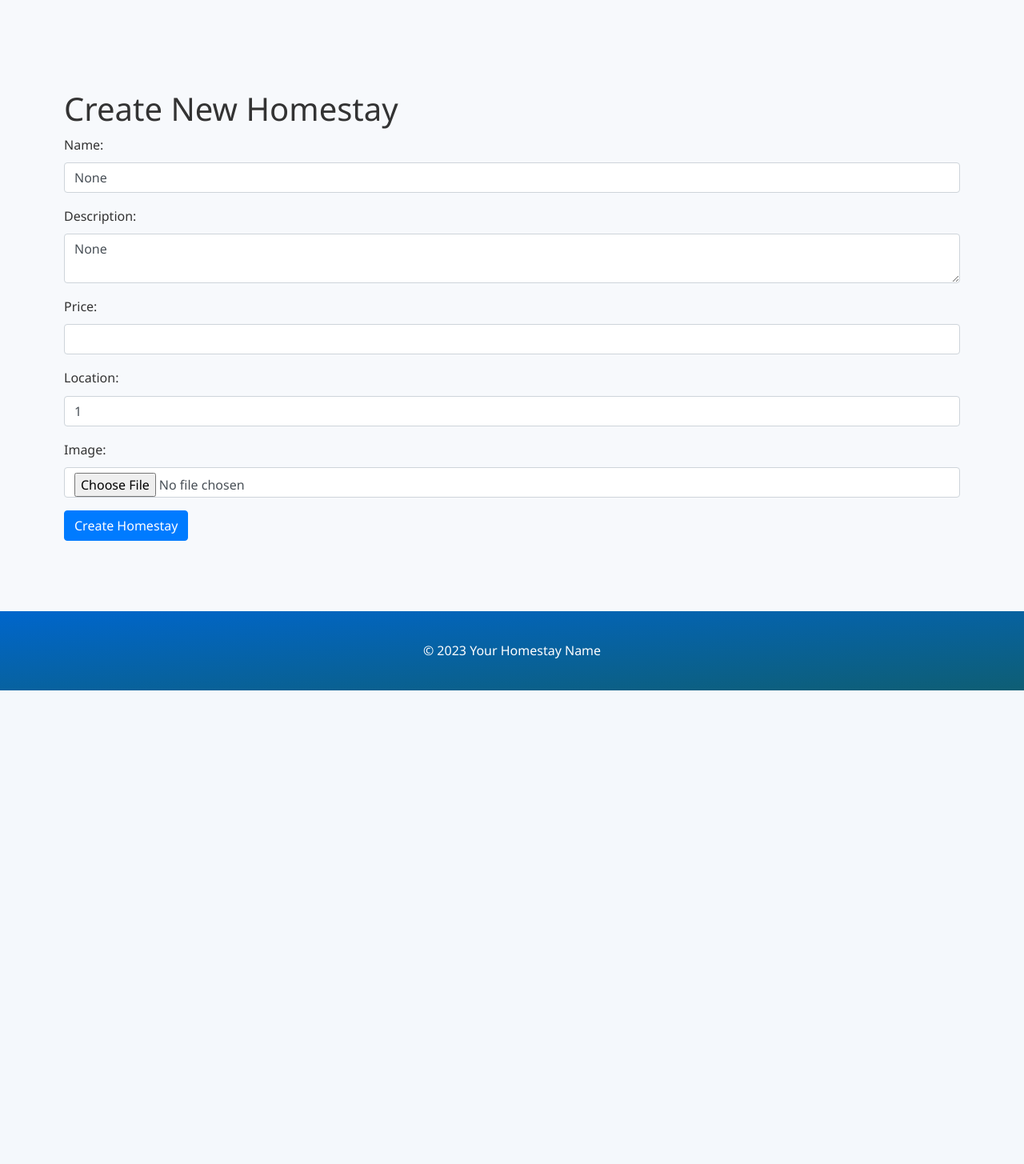
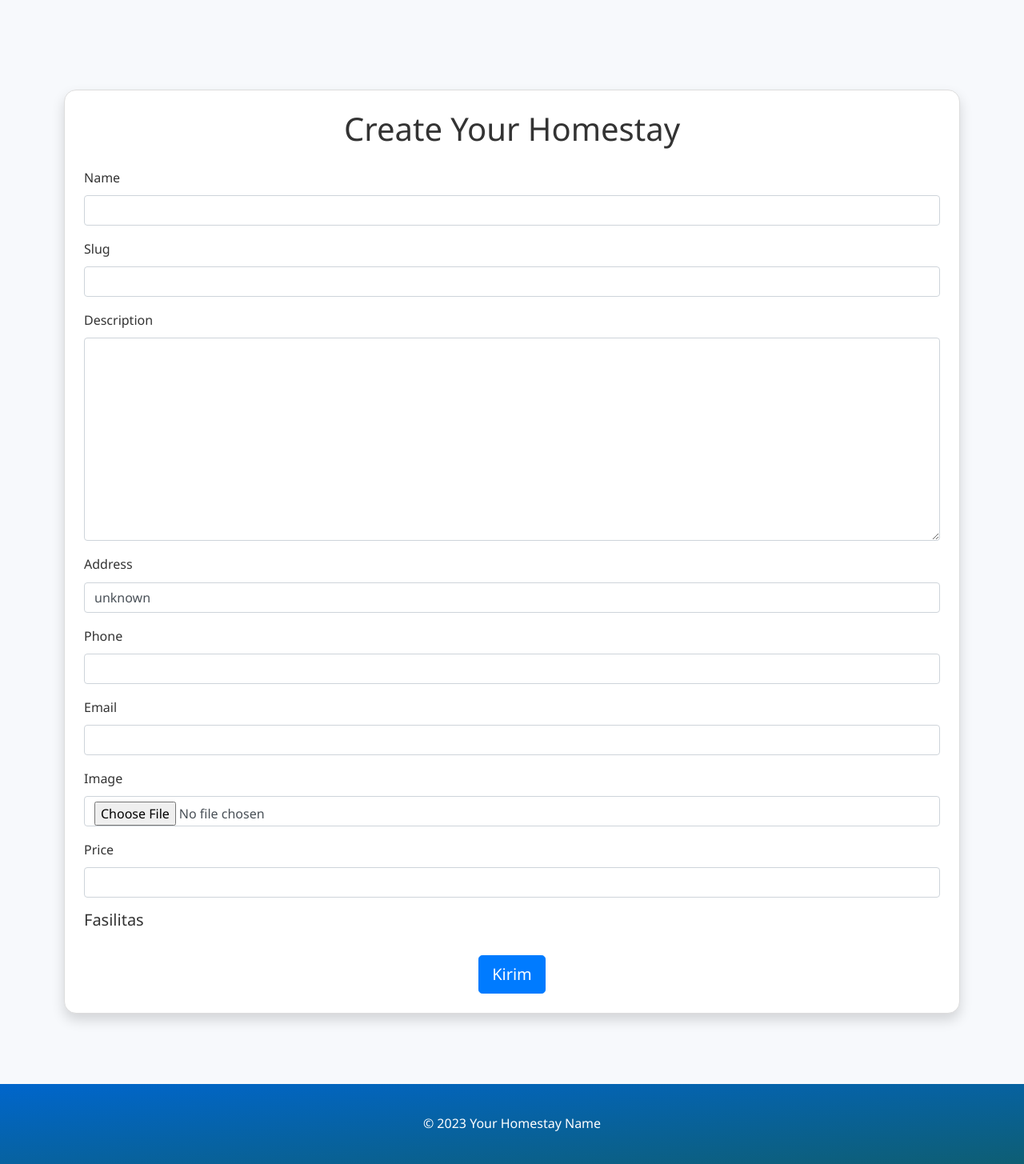
Before and after one commit to pradiptadewan/fp_django_softuni, a Django app: page /homestays/create/ in a window 1280 px wide. Shown: the part 135-1590 px from the top of the page at 80% size. Before the commit the page ends 998 px from the top, so only its background shows below. Run offline with Django 5.2, Linux system fonts and the light colour scheme; the visitor is signed in with stand-in values (Sample User, id 1); data that the repository does not hold is empty; some libraries are stand-ins or nearby versions.

Commit message:
progres akhir

```diff
--- a/homestay/form.py
+++ b/homestay/form.py
@@ -1,7 +1,7 @@
 from django import forms
 from django.contrib.auth.forms import UserCreationForm
 from django.contrib.auth.models import User
-from .models import Booking, UserProfile, Room, Review, Homestay, Location, Facility
+from .models import Booking, UserProfile, Room, Review, Homestay, Facility
 
 
 # Form Registrasi Pengguna
@@ -25,6 +25,18 @@ class RegisterForm(UserCreationForm):
             user.save()
         return user
 
+# Form untuk Mengedit Profil Pengguna
+class UserProfileForm(forms.ModelForm):
+    class Meta:
+        model = UserProfile
+        fields = ['phone_number', 'address']  # Daftar field yang ingin diupdate
+
+    def __init__(self, *args, **kwargs):
+        user = kwargs.pop('user', None)  # Ambil user dari parameter
+        super().__init__(*args, **kwargs)
+        if user:
+            self.instance.user = user  # Set user yang sedang login jika ada
+
 
 # Form Pemesanan Kamar
 class BookingForm(forms.ModelForm):
@@ -44,6 +56,7 @@ class BookingForm(forms.ModelForm):
             raise forms.ValidationError("Check-out date must be after the check-in date.")
 
         return cleaned_data
+
 # Form Review
 class ReviewForm(forms.ModelForm):
     class Meta:
@@ -57,17 +70,6 @@ class ReviewForm(forms.ModelForm):
             initial=homestay_id
         )
 
-# Form untuk Mengedit Profil Pengguna
-class UserProfileForm(forms.ModelForm):
-    class Meta:
-        model = UserProfile
-        fields = ['phone_number', 'address']  # Daftar field yang ingin diupdate
-
-    def __init__(self, *args, **kwargs):
-        user = kwargs.pop('user', None)  # Ambil user dari parameter
-        super().__init__(*args, **kwargs)
-        if user:
-            self.instance.user = user  # Set user yang sedang login jika ada
 
 # Form untuk Mengedit Room
 class RoomUpdateForm(forms.ModelForm):
@@ -77,19 +79,37 @@ class RoomUpdateForm(forms.ModelForm):
 
 # Membuat Homestay
 class HomestayForm(forms.ModelForm):
+    facilities = forms.ModelMultipleChoiceField(
+        queryset=Facility.objects.all(),
+        widget=forms.CheckboxSelectMultiple(attrs={
+            'class': 'form-check-input',  # Tambahkan class Bootstrap
+        }),
+        required=False
+    )
+
+
     class Meta:
         model = Homestay
-        fields = ['name', 'slug', 'description', 'address', 'phone', 'email', 'image', 'facilities', 'location',
-                  'price']
-
-    def __init__(self, *args, **kwargs):
-        super().__init__(*args, **kwargs)
-        # Menambahkan fasilitas yang tersedia di form
-        self.fields['facilities'].queryset = Facility.objects.all()
-        self.fields['location'].queryset = Location.objects.all()
+        fields = ['name', 'slug', 'description', 'address', 'phone', 'email', 'image', 'facilities', 'price']
 
     def clean_slug(self):
         slug = self.cleaned_data['slug']
         if Homestay.objects.filter(slug=slug).exists():
             raise forms.ValidationError("Slug already exists. Please choose a different one.")
         return slug
+
+    def clean_facilities(self):
+        facilities = self.cleaned_data.get('facilities')
+        if not facilities:
+            raise forms.ValidationError("Please select at least one facility.")
+        return facilities
+
+#Membuat Kamar
+class RoomForm(forms.ModelForm):
+    class Meta:
+        model = Room
+        fields = ['name', 'description', 'price', 'image', 'number_of_guests', 'availability']
+
+    def __init__(self, *args, **kwargs):
+        super().__init__(*args, **kwargs)
+        self.fields['availability'].initial = True
--- a/homestay/models.py
+++ b/homestay/models.py
@@ -55,6 +55,7 @@ class Homestay(models.Model):
 
     def get_absolute_url(self):
         return reverse('homestay_detail', args=[self.slug])
+
 
 
 # Model untuk Room
--- a/homestay/templates/homestay/homestay_detail.html
+++ b/homestay/templates/homestay/homestay_detail.html
@@ -51,6 +51,11 @@
       {% endfor %}
     </div>
 
+    <!-- Add Room Button -->
+    <div class="text-center mt-4">
+      <a href="{% url 'create_room' homestay.pk %}" class="btn btn-success btn-lg">Add Room</a>
+    </div>
+
     <!-- Reviews Section -->
     <h2 class="my-4 text-center text-dark">Guest Reviews</h2>
     <div class="row">
--- a/homestay/templates/homestay/homestay_form.html
+++ b/homestay/templates/homestay/homestay_form.html
@@ -1,88 +1,59 @@
 {% extends 'homestay/base.html' %}
+{% load widget_tweaks %}
+
+{% block title %}Formulir Pemesanan Homestay{% endblock %}
 
 {% block content %}
 <div class="container mt-5">
-    <h1>Create New Homestay</h1>
+  <div class="card shadow p-4">
+    <h1 class="mb-4 text-center">Create Your Homestay</h1>
 
-    <form method="post" enctype="multipart/form-data">
+    <form method="post" enctype="multipart/form-data" novalidate>
       {% csrf_token %}
 
-      <!-- Form Group: Name -->
-      <div class="form-group">
-        <label for="id_name">Name:</label>
-        <input type="text" name="name" id="id_name" class="form-control" value="{{ form.name.value }}">
-        {% if form.name.errors %}
-          <div class="invalid-feedback">
-            <ul>
-              {% for error in form.name.errors %}
-                <li>{{ error }}</li>
+      <!-- Bagian Input Selain Facilities -->
+      {% for field in form.visible_fields %}
+        {% if field.field.widget.input_type != "checkbox" %}
+          <div class="mb-3">
+            <!-- Input Label -->
+            <label for="{{ field.id_for_label }}" class="form-label">{{ field.label }}</label>
+            <!-- Default Input -->
+            {{ field|add_class:"form-control" }}
+
+            <!-- Error Messages -->
+            {% if field.errors %}
+              <div class="invalid-feedback d-block">
+                {% for error in field.errors %}
+                  <p class="mb-0">{{ error }}</p>
                 {% endfor %}
-            </ul>
               </div>
             {% endif %}
           </div>
+        {% endif %}
+      {% endfor %}
 
-      <!-- Form Group: Description -->
-      <div class="form-group">
-        <label for="id_description">Description:</label>
-        <textarea name="description" id="id_description" class="form-control">{{ form.description.value }}</textarea>
-        {% if form.description.errors %}
-          <div class="invalid-feedback">
-            <ul>
-              {% for error in form.description.errors %}
-                <li>{{ error }}</li>
+      <!-- Bagian Facilities -->
+    <h5>Fasilitas</h5>
+        <div class="row">
+            {% for checkbox in form.facilities %}
+                <div class="col-md-4 mb-2">
+                <div class="form-check">
+                    {{ checkbox.tag }}  <!-- Render input checkbox -->
+                    <label class="form-check-label" for="{{ checkbox.id_for_label }}">
+                    {{ checkbox.choice_label }}
+                    </label>
+                </div>
+                </div>
             {% endfor %}
-            </ul>
-          </div>
-        {% endif %}
         </div>
 
-      <!-- Form Group: Price -->
-      <div class="form-group">
-        <label for="id_price">Price:</label>
-        <input type="number" name="price" id="id_price" class="form-control" value="{{ form.price.value }}">
-        {% if form.price.errors %}
-          <div class="invalid-feedback">
-            <ul>
-              {% for error in form.price.errors %}
-                <li>{{ error }}</li>
-              {% endfor %}
-            </ul>
+
+
+      <!-- Submit Button -->
+      <div class="text-center mt-4">
+        <button type="submit" class="btn btn-primary btn-lg">Kirim</button>
       </div>
-        {% endif %}
-      </div>
-
-      <!-- Form Group: Location -->
-      <div class="form-group">
-        <label for="id_location">Location:</label>
-        <input type="text" name="location" id="id_location" class="form-control" value="{{ form.location.value }}">
-        {% if form.location.errors %}
-          <div class="invalid-feedback">
-            <ul>
-              {% for error in form.location.errors %}
-                <li>{{ error }}</li>
-              {% endfor %}
-            </ul>
-          </div>
-        {% endif %}
-      </div>
-
-      <!-- Form Group: Image -->
-      <div class="form-group">
-        <label for="id_image">Image:</label>
-        <input type="file" name="image" id="id_image" class="form-control">
-        {% if form.image.errors %}
-          <div class="invalid-feedback">
-            <ul>
-              {% for error in form.image.errors %}
-                <li>{{ error }}</li>
-              {% endfor %}
-            </ul>
-          </div>
-        {% endif %}
-      </div>
-
-      <button type="submit" class="btn btn-primary">Create Homestay</button>
     </form>
   </div>
+</div>
 {% endblock %}
--- a/homestay/urls.py
+++ b/homestay/urls.py
@@ -2,7 +2,8 @@ from django.urls import path
 from django.contrib.auth.decorators import login_required
 from django.conf import settings
 from django.conf.urls.static import static
-from django.contrib.auth import views as auth_views  # Tambahkan ini
+from django.contrib.auth import views as auth_views
+from . import views
 from .views import (
     home, about, contact,
     RoomListView, RoomDetailView,
@@ -10,7 +11,7 @@ from .views import (
     UserBookingListView,
     HomestayListView, HomestayDetailView, HomestayCreateView,
     AddReviewView,
-    register, login_view, logout_view, profile, edit_profile  # Import edit_profile
+    register, login_view, logout_view, profile, edit_profile,
 )
 
 urlpatterns = [
@@ -22,6 +23,7 @@ urlpatterns = [
     # Rooms
     path('rooms/', login_required(RoomListView.as_view()), name='rooms'),  # Daftar kamar
     path('rooms/<int:pk>/', login_required(RoomDetailView.as_view()), name='room_detail'),  # Detail kamar
+    path('homestay/<int:homestay_id>/create_room/', views.create_room, name='create_room'), #Membuat Kamar
 
     # User Authentication
     path('register/', register, name='register'),  # Halaman registrasi
@@ -42,6 +44,7 @@ urlpatterns = [
     path('bookings/', login_required(UserBookingListView.as_view()), name='bookings'),  # Daftar booking pengguna (login diperlukan)
     path('room/<int:pk>/book/', BookingCreateView.as_view(), name='booking_create'),
     path('booking/<int:pk>/confirm/', booking_confirm, name='booking_confirm'),
+
     # Homestays
     path('homestays/', login_required(HomestayListView.as_view()), name='homestays'),  # Daftar homestay
     path('homestays/<int:pk>/', login_required(HomestayDetailView.as_view()), name='homestay_detail'),  # Detail homestay
--- a/homestay/views.py
+++ b/homestay/views.py
@@ -7,7 +7,7 @@ from django.urls import reverse_lazy
 from django.contrib import messages
 from django.contrib.auth.mixins import LoginRequiredMixin
 from .models import Booking, Room, Review, UserProfile
-from .form import BookingForm, RegisterForm, ReviewForm, UserProfileForm
+from .form import BookingForm, RegisterForm, ReviewForm, UserProfileForm, RoomForm
 from .models import Homestay
 from .form import HomestayForm
 
@@ -144,6 +144,25 @@ class UserBookingListView(LoginRequiredMixin, ListView):
     def get_queryset(self):
         return Booking.objects.filter(user=self.request.user)
 
+
+# Homestay Create View (CBV)
+class HomestayCreateView(LoginRequiredMixin, CreateView):
+    model = Homestay
+    form_class = HomestayForm
+    template_name = 'homestay/homestay_form.html'
+    success_url = reverse_lazy('homestays')  # Redirect ke daftar homestay setelah berhasil
+
+    def form_valid(self, form):
+        # Tetapkan pemilik homestay ke pengguna yang sedang login
+        form.instance.owner = self.request.user
+        response = super().form_valid(form)
+
+        # Menyimpan fasilitas yang dipilih (ManyToMany)
+        if 'facilities' in form.cleaned_data:
+            form.instance.facilities.set(form.cleaned_data['facilities'])
+
+        return response
+
 # Homestay List View
 class HomestayListView(ListView):
     model = Homestay
@@ -188,17 +207,6 @@ class AddReviewView(LoginRequiredMixin, CreateView):
         return reverse_lazy('homestay_detail', kwargs={'pk': self.kwargs['pk']})
 
 
-# Homestay Create View (CBV)
-class HomestayCreateView(LoginRequiredMixin, CreateView):
-    model = Homestay
-    form_class = HomestayForm
-    template_name = 'homestay/homestay_form.html'
-    success_url = reverse_lazy('homestays')
-
-    def form_valid(self, form):
-        # Menetapkan pemilik homestay ke pengguna yang sedang login
-        form.instance.owner = self.request.user
-        return super().form_valid(form)
 # Edit Room View
 @login_required
 def edit_profile(request):
@@ -254,3 +262,19 @@ def add_review(request, homestay_id):
         form = ReviewForm()
 
     return render(request, 'homestay/add_review.html', {'form': form, 'homestay': homestay})
+
+@login_required
+def create_room(request, homestay_id):
+    homestay = Homestay.objects.get(id=homestay_id)
+
+    if request.method == 'POST':
+        form = RoomForm(request.POST, request.FILES)
+        if form.is_valid():
+            room = form.save(commit=False)
+            room.homestay = homestay  # Set homestay yang sesuai
+            room.save()
+            return redirect('homestay_detail', pk=homestay.id)
+    else:
+        form = RoomForm()
+
+    return render(request, 'homestay/create_room.html', {'form': form, 'homestay': homestay})
--- a/homestay_project/settings.py
+++ b/homestay_project/settings.py
@@ -20,7 +20,12 @@ INSTALLED_APPS = [
     'django.contrib.messages',
     'django.contrib.staticfiles',
     'homestay',
+    'widget_tweaks',
+    'crispy_forms',
+    'crispy_bootstrap4',
 ]
+
+CRISPY_TEMPLATE_PACK = 'bootstrap4'
 
 # Middleware yang digunakan oleh aplikasi
 MIDDLEWARE = [
--- a/static/homestay/css/style.css
+++ b/static/homestay/css/style.css
@@ -160,6 +160,8 @@ header nav a:hover {
   margin-top: 15px;
 }
 
+
+
 /* Footer */
 footer {
   background: linear-gradient(to bottom right, #0066cc, #0e5e74);
```
Also changed, not shown: homestay/templates/homestay/create_room.html (added, +23 -0 lines), homestay/templates/homestay/homestays.html (+4 -3 lines). Lines whose indentation alone changed are shown as unchanged.
